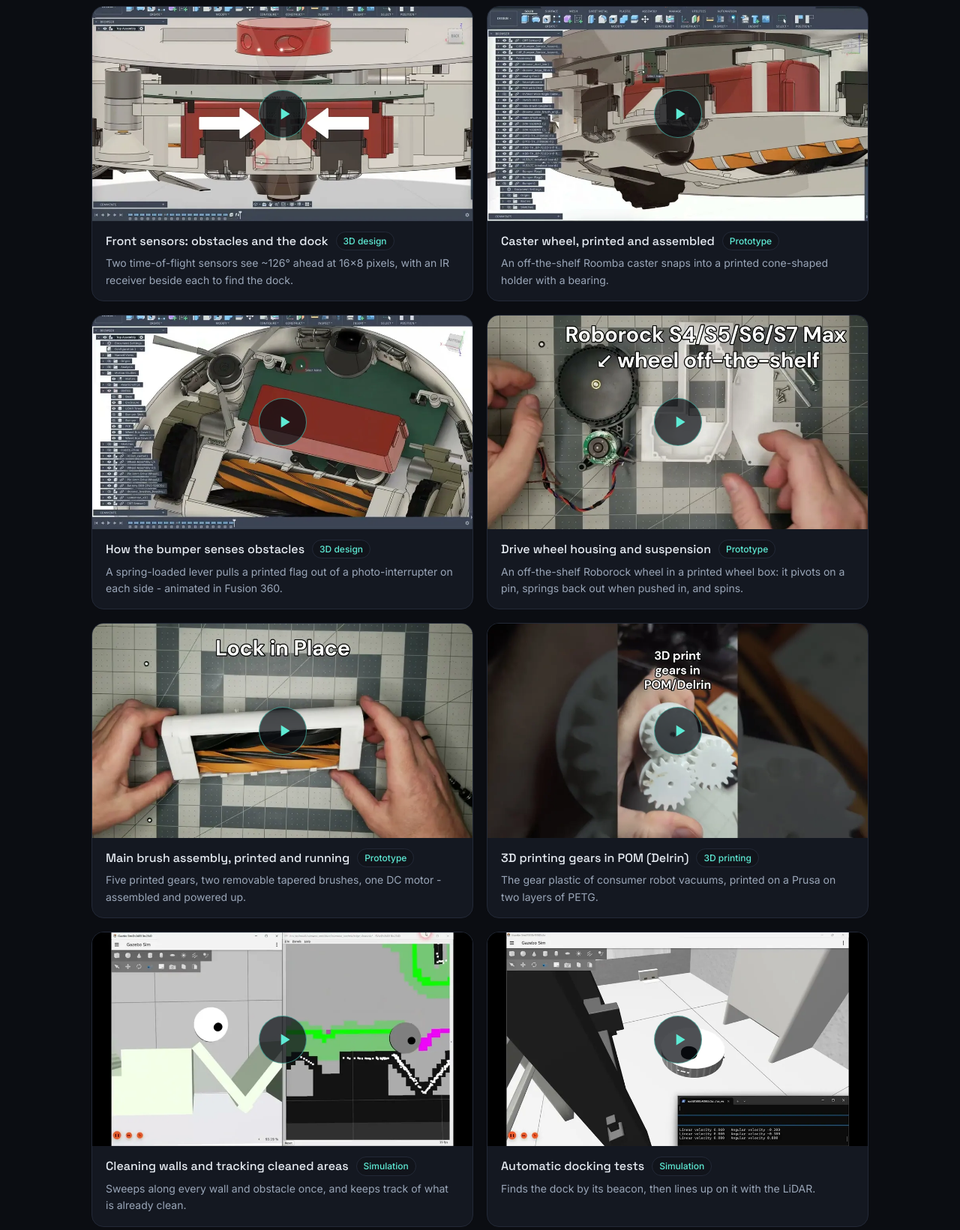
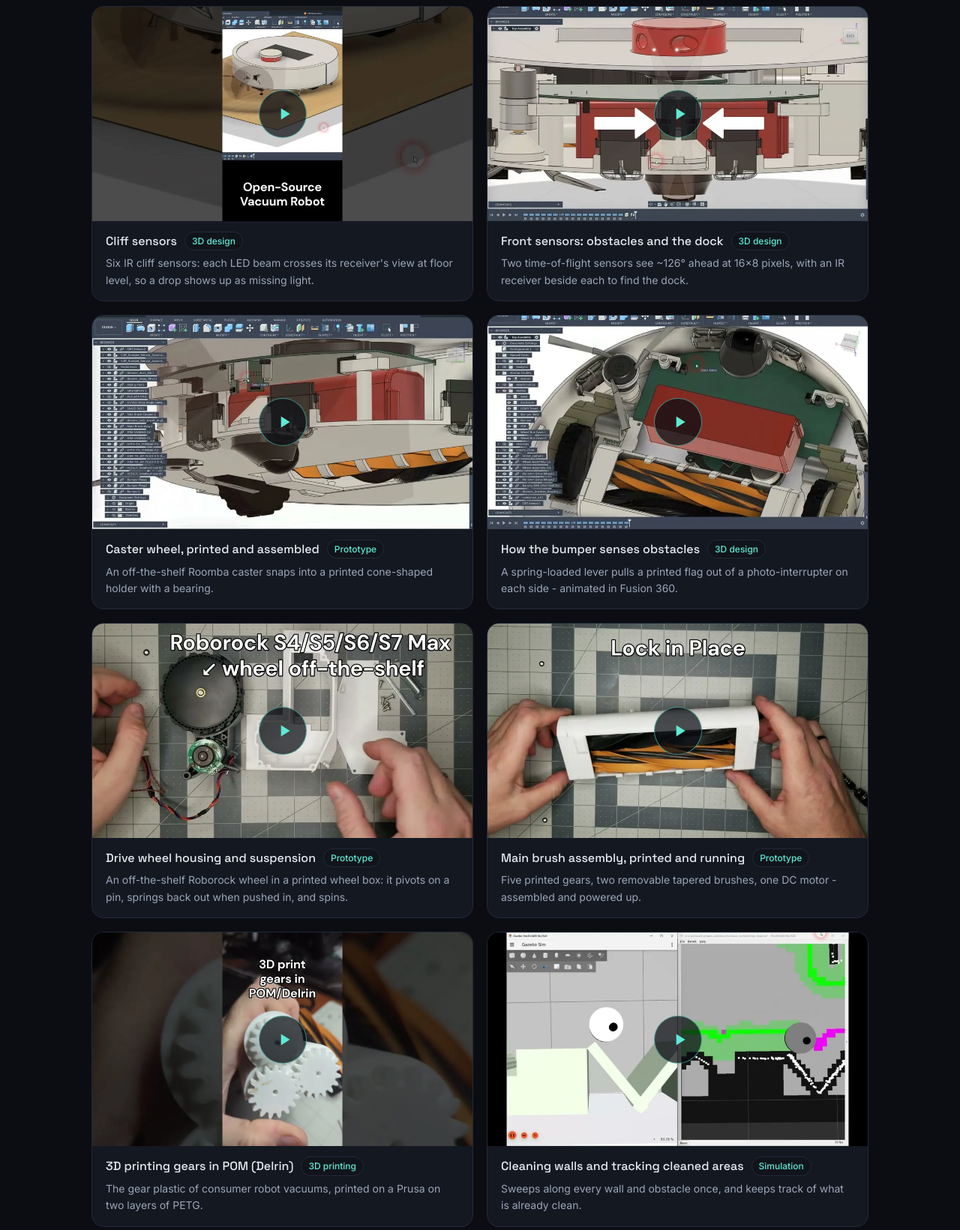
Before and after one commit to oomwoo/oomwoo.github.io, a plain HTML site: page index.html in a window 1280 px wide. Shown: the part 960-2601 px from the top of the page at 75% size. Drawn offline with Linux system fonts and the light colour scheme.

Commit message:
Landing: cliff sensors Short leads the showcase; docking sim clip retired
Co-Authored-By: Claude Opus 5.5 <noreply@anthropic.com>

```diff
--- a/index.html
+++ b/index.html
@@ -306,6 +306,16 @@
     </div>
     <div class="vids">
       <figure class="vid">
+        <a class="vid-frame" href="https://youtu.be/J_IfhMAXGgs" data-yt="J_IfhMAXGgs" aria-label="Play video: Cliff sensors">
+          <img src="assets/video/J_IfhMAXGgs.webp" width="960" height="540" loading="lazy" alt="">
+          <span class="vid-play"><svg viewBox="0 0 24 24" aria-hidden="true"><path d="M8 5v14l11-7z"/></svg></span>
+        </a>
+        <figcaption>
+          <div class="vid-title">Cliff sensors <span class="vid-tag">3D design</span></div>
+          <p>Six IR cliff sensors: each LED beam crosses its receiver's view at floor level, so a drop shows up as missing light.</p>
+        </figcaption>
+      </figure>
+      <figure class="vid">
         <a class="vid-frame" href="https://youtu.be/QFxt5DO4xKo" data-yt="QFxt5DO4xKo" aria-label="Play video: Front sensors: obstacles and the dock">
           <img src="assets/video/QFxt5DO4xKo.webp" width="960" height="540" loading="lazy" alt="">
           <span class="vid-play"><svg viewBox="0 0 24 24" aria-hidden="true"><path d="M8 5v14l11-7z"/></svg></span>
@@ -373,16 +383,6 @@
         <figcaption>
           <div class="vid-title">Cleaning walls and tracking cleaned areas <span class="vid-tag">Simulation</span></div>
           <p>Sweeps along every wall and obstacle once, and keeps track of what is already clean.</p>
-        </figcaption>
-      </figure>
-      <figure class="vid">
-        <a class="vid-frame" href="https://youtu.be/CY2X2mhrebw" data-yt="CY2X2mhrebw" aria-label="Play video: Automatic docking tests">
-          <img src="assets/video/CY2X2mhrebw.webp" width="960" height="540" loading="lazy" alt="">
-          <span class="vid-play"><svg viewBox="0 0 24 24" aria-hidden="true"><path d="M8 5v14l11-7z"/></svg></span>
-        </a>
-        <figcaption>
-          <div class="vid-title">Automatic docking tests <span class="vid-tag">Simulation</span></div>
-          <p>Finds the dock by its beacon, then lines up on it with the LiDAR.</p>
         </figcaption>
       </figure>
     </div>
```
Also changed, not shown: assets/video/CY2X2mhrebw.webp (deleted), assets/video/J_IfhMAXGgs.webp (added).
